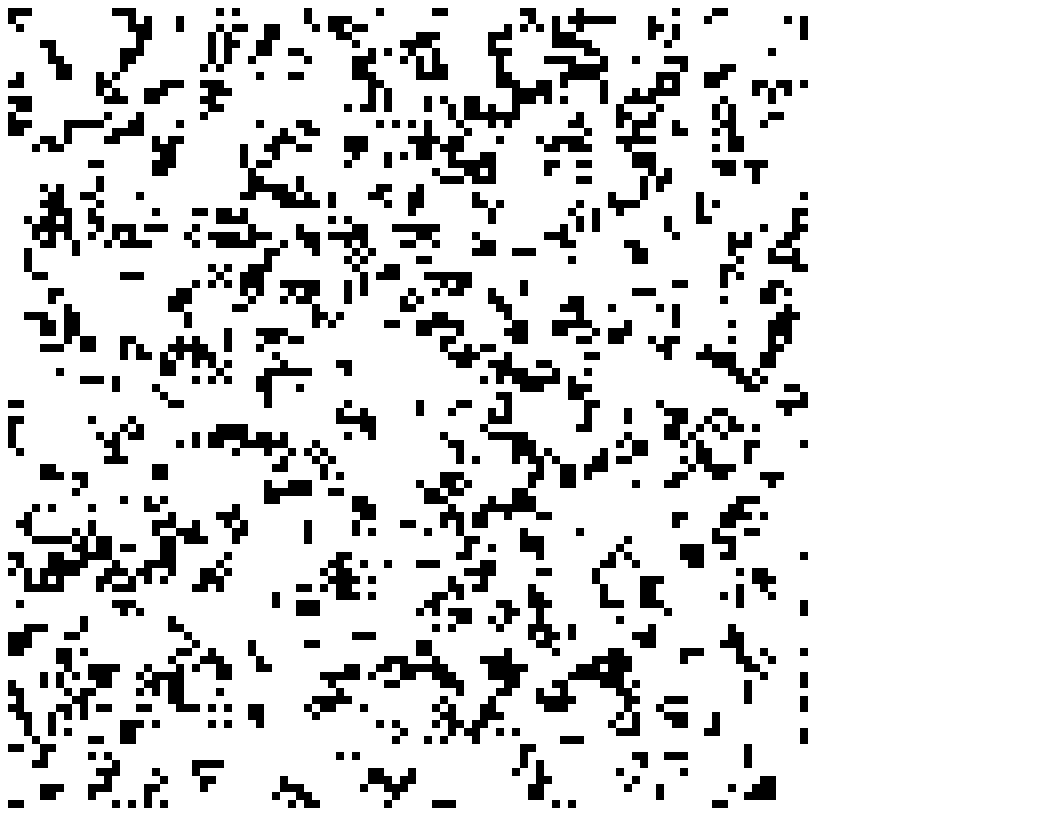
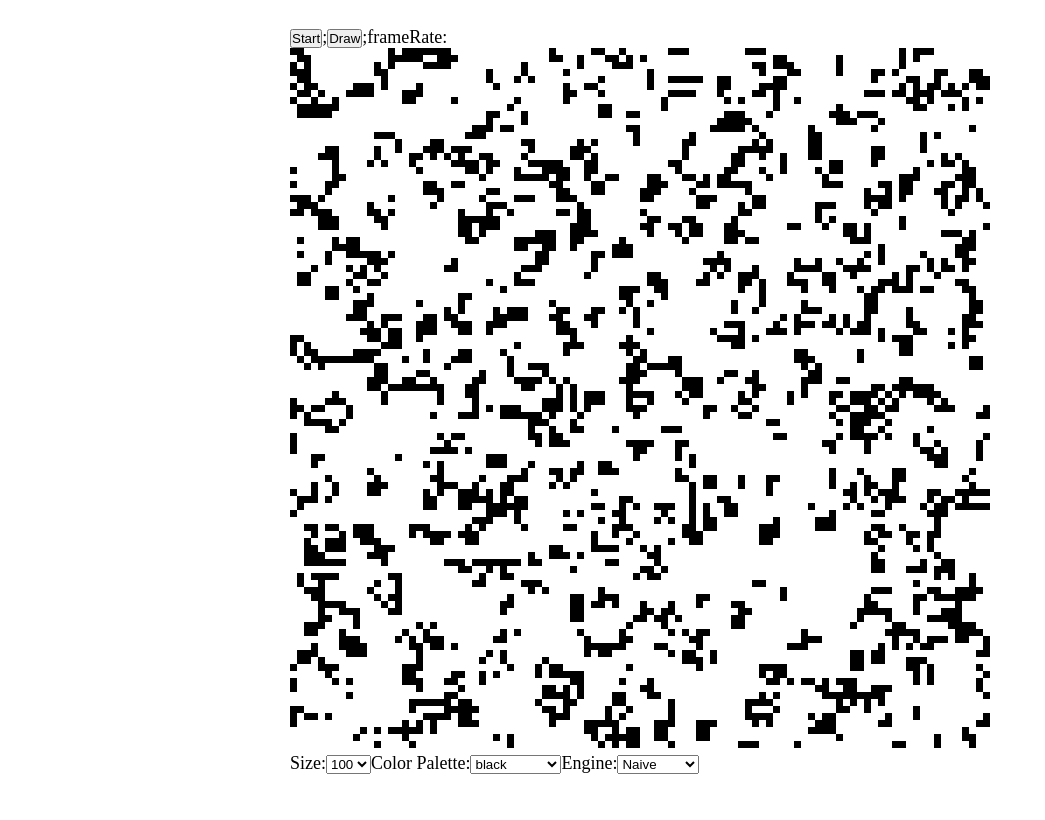
Before and after one commit to andreizpgh/game-of-life, a React app: page / in a window 1280 px wide. Shown: the whole page, without its empty margins (0-1045 px from the left). Built offline with nearby package versions, Linux system fonts and the light colour scheme.

Commit message:
feat: add controls

```diff
--- a/package.json
+++ b/package.json
@@ -26,7 +26,9 @@
     "@types/react": "^18.3.5",
     "@types/react-dom": "^18.3.0",
     "babel-loader": "^9.1.3",
+    "css-loader": "^7.1.2",
     "html-webpack-plugin": "^5.6.0",
+    "style-loader": "^4.0.0",
     "typescript": "^5.6.2",
     "webpack": "^5.94.0",
     "webpack-cli": "^5.1.4",
--- a/src/App.tsx
+++ b/src/App.tsx
@@ -1,28 +1,60 @@
+import { ChangeEvent, useState } from "react";
 import Sketch from "./Sketch";
+import Controls from "./Controls";
+import Interactivity from "./Interactivity";
+
+interface colorPalettesI {
+  black: string[];
+  retroPunch: string[];
+  underFerns: string[];
+  deepBlue: string[];
+}
 
 export default function App() {
-  const canvasSize = 800;
-  const size = 100;
+  const [selectedPalette, setPalette] = useState("black");
+  const [selectedSize, setSize] = useState(100);
+  const [selectedEngine, setEngine] = useState("Naive");
+
+  function handlePalette(e: ChangeEvent<HTMLSelectElement>) {
+    setPalette(e.target.value);
+  }
+
+  function handleSize(e: ChangeEvent<HTMLSelectElement>) {
+    setSize(+e.target.value);
+  }
+
+  function handleEngine(e: ChangeEvent<HTMLSelectElement>) {
+    setEngine(e.target.value);
+  }
+
+  const canvasSize = 700;
   const ratio = 4;
 
-  const black = ["black"];
-  const retroPunch = ["#f8d210", "#fa26a0", "#f51720"];
-  const underFerns = ["#116530", "#21b6a8", "#18a558"];
-  const deepBlue = ["#050a30", "#000c66", "#0000ff"];
-
-  const colorPalettes = [black, retroPunch, underFerns, deepBlue];
-
-  const colors = colorPalettes[0];
-
-  const Variant = 1;
+  const colorPalettes: colorPalettesI = {
+    black: ["black"],
+    retroPunch: ["#f8d210", "#fa26a0", "#f51720"],
+    underFerns: ["#116530", "#21b6a8", "#18a558"],
+    deepBlue: ["#050a30", "#000c66", "#0000ff"],
+  };
 
   return (
-    <Sketch
-      canvasSize={canvasSize}
-      size={size}
-      ratio={ratio}
-      colors={colors}
-      Variant={Variant}
-    />
+    <div className="app">
+      <Interactivity />
+      <Sketch
+        canvasSize={canvasSize}
+        size={selectedSize}
+        ratio={ratio}
+        colors={colorPalettes[selectedPalette as keyof colorPalettesI]}
+        engine={selectedEngine}
+      />
+      <Controls
+        size={selectedSize}
+        onSize={handleSize}
+        palette={selectedPalette}
+        onPalette={handlePalette}
+        engine={selectedEngine}
+        onEngine={handleEngine}
+      />
+    </div>
   );
 }
--- /dev/null
+++ b/src/Controls.tsx
@@ -0,0 +1,49 @@
+import { ChangeEventHandler } from "react";
+
+interface ControlsPropsI {
+  size: number;
+  onSize: ChangeEventHandler<HTMLSelectElement>;
+  palette: string;
+  onPalette: ChangeEventHandler<HTMLSelectElement>;
+  engine: string;
+  onEngine: ChangeEventHandler<HTMLSelectElement>;
+}
+
+export default function Controls({
+  size,
+  onSize,
+  palette,
+  onPalette,
+  engine,
+  onEngine,
+}: ControlsPropsI) {
+  return (
+    <div>
+      <label>
+        Size:
+        <select value={size} onChange={onSize}>
+          <option>50</option>
+          <option>100</option>
+          <option>200</option>
+          <option>500</option>
+        </select>
+      </label>
+      <label>
+        Color Palette:
+        <select value={palette} onChange={onPalette}>
+          <option>black</option>
+          <option>retroPunch</option>
+          <option>underFerns</option>
+          <option>deepBlue</option>
+        </select>
+      </label>
+      <label>
+        Engine:
+        <select value={engine} onChange={onEngine}>
+          <option>Naive</option>
+          <option>Optimized</option>
+        </select>
+      </label>
+    </div>
+  );
+}
--- /dev/null
+++ b/src/Interactivity.tsx
@@ -0,0 +1,7 @@
+export default function Interactivity() {
+  return (
+    <div className="interactivity">
+      <button>Start</button>;<button>Draw</button>;<span>frameRate:</span>
+    </div>
+  );
+}
--- a/src/Sketch.tsx
+++ b/src/Sketch.tsx
@@ -8,7 +8,12 @@ interface SketchPropsI {
   size: number;
   ratio: number;
   colors: string[];
-  Variant: number;
+  engine: string;
+}
+
+interface enginesI {
+  Naive: any;
+  Optimized: any;
 }
 
 export default function Sketch({
@@ -16,12 +21,12 @@ export default function Sketch({
   size,
   ratio,
   colors,
-  Variant,
+  engine,
 }: SketchPropsI) {
   const renderRef = useRef<HTMLDivElement>(null);
   const unit = canvasSize / size;
 
-  const N = (p5: p5) => {
+  const Naive = (p5: p5) => {
     let G = generateStartState(p5, size, ratio);
 
     p5.setup = () => {
@@ -34,11 +39,11 @@ export default function Sketch({
       G = findNextGeneration(G, size);
       display(p5, G, size, colors);
       p5.noLoop();
-      //console.log(p.frameRate());
+      //console.log(p5.frameRate());
     };
   };
 
-  const O = (p5: p5) => {
+  const Optimized = (p5: p5) => {
     const Generations = init(p5, size, ratio);
 
     p5.setup = () => {
@@ -50,17 +55,20 @@ export default function Sketch({
     p5.draw = () => {
       update(p5, Generations, size, unit, colors);
       p5.noLoop();
-      //console.log(p.frameRate());
+      //console.log(p5.frameRate());
     };
   };
 
-  const engines = [N, O];
+  const engines: enginesI = {
+    Naive: Naive,
+    Optimized: Optimized,
+  };
 
   useEffect(() => {
-    const callBack = engines[Variant];
+    const callBack = engines[engine as keyof enginesI];
     const myP5 = new p5(callBack, renderRef.current as HTMLDivElement);
     return myP5.remove;
-  }, []);
+  }, [size, colors, engine]);
 
   return <div ref={renderRef}></div>;
 }
--- a/src/styles.css
+++ b/src/styles.css
@@ -0,0 +1,26 @@
+html {
+  box-sizing: border-box;
+  font-size: 18px;
+}
+
+*,
+*::after,
+*::before {
+  box-sizing: inherit;
+  margin: 0;
+  padding: 0;
+}
+
+html,
+body,
+#root {
+  height: 100%;
+}
+
+.wrapper {
+  min-height: 100%;
+  width: 100%;
+  display: flex;
+  align-items: center;
+  justify-content: center;
+}
--- a/webpack.config.js
+++ b/webpack.config.js
@@ -17,6 +17,10 @@ module.exports = {
         exclude: /node_modules/,
         use: "babel-loader",
       },
+      {
+        test: /\.css$/,
+        use: ["style-loader", "css-loader"],
+      },
     ],
   },
   plugins: [
```
Also changed, not shown: 1 other file (tests, documents, lock files or other folders).
